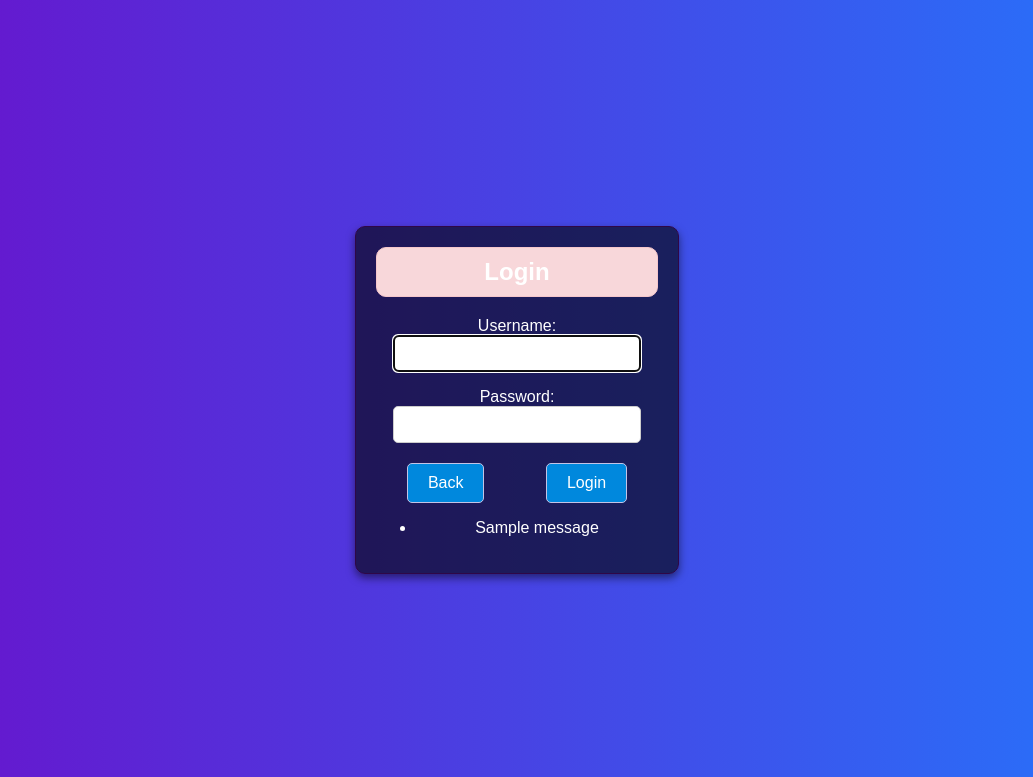
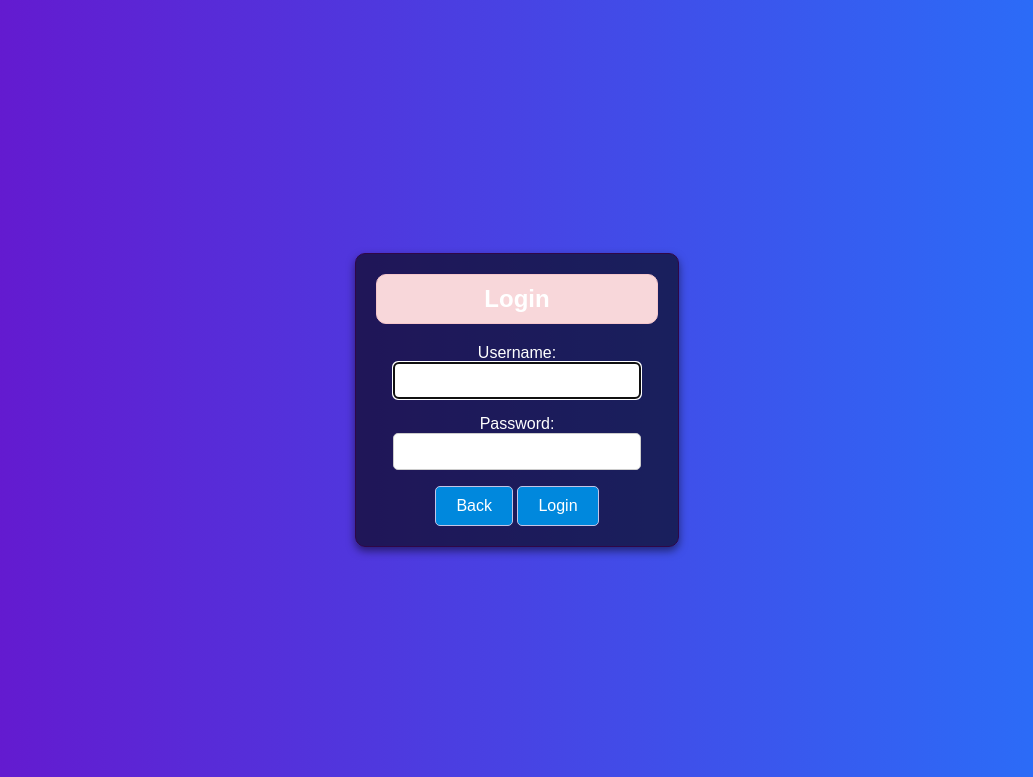
Before and after one commit to JamesWilcox-git/TechTicket, a Django app: page /login/ in a window 1280 px wide. Shown: the top 777 px of the page, without its empty margins (123-1156 px from the left). Run offline with Django 5.2, Linux system fonts and the light colour scheme; tables that the repository leaves empty hold one stand-in row (values such as "Sample post"); one stand-in notice (Sample message) is shown.

Commit message:
added error messages to signup page and reformated incorrect-login

```diff
--- a/myapp/templates/login.html
+++ b/myapp/templates/login.html
@@ -15,18 +15,9 @@
         <form method="post">
             {% csrf_token %}
             {{ form.as_p }}
-            <div class="button-container">
-                <button type="button" onclick="window.location.href='{% url 'welcome' %}'">Back</button>
-                <button type="submit">Login</button>
-            </div>
+            <button type="button" onclick="window.location.href='{% url 'welcome' %}'">Back</button>
+            <button type="submit">Login</button>
         </form>
-        {% if messages %}
-            <ul class="messages">
-                {% for message in messages %}
-                    <li{% if message.tags %} class="{{ message.tags }}"{% endif %}>{{ message }}</li>
-                {% endfor %}
-            </ul>
-        {% endif %}
     </div>
 </body>
 </html>
--- a/myapp/templates/signup.html
+++ b/myapp/templates/signup.html
@@ -25,11 +25,11 @@
             </div>
         </form>
         {% if messages %}
-            <ul class="messages">
+
                 {% for message in messages %}
-                    <li{% if message.tags %} class="{{ message.tags }}"{% endif %}>{{ message }}</li>
+                    <p>{{ message }}</p>
                 {% endfor %}
-            </ul>
+
         {% endif %}
     </div>
 </body>
--- a/myapp/views.py
+++ b/myapp/views.py
@@ -26,10 +26,6 @@ def user_login(request):
                     return redirect('employee_dashboard')
                 else:
                     return redirect('normal_dashboard')
-            else:
-                messages.error(request, "Invalid username or password.")
-        else:
-            messages.error(request, "Invalid username or password.")
     else:
         form = AuthenticationForm()
     return render(request, 'login.html', {'form': form})
@@ -57,8 +53,9 @@ def signup(request):
                 return redirect('normal_dashboard')
         else:
             messages.error(request, "Error creating account. Please try again.")
-            print("Form is not valid")
-            print(form.errors)
+            for field, errors in form.errors.items():
+                for error in errors:
+                    messages.error(request,error)
     else:
         form = CustomUserCreationForm(user=request.user)
 
```
Also changed, not shown: db.sqlite3.
